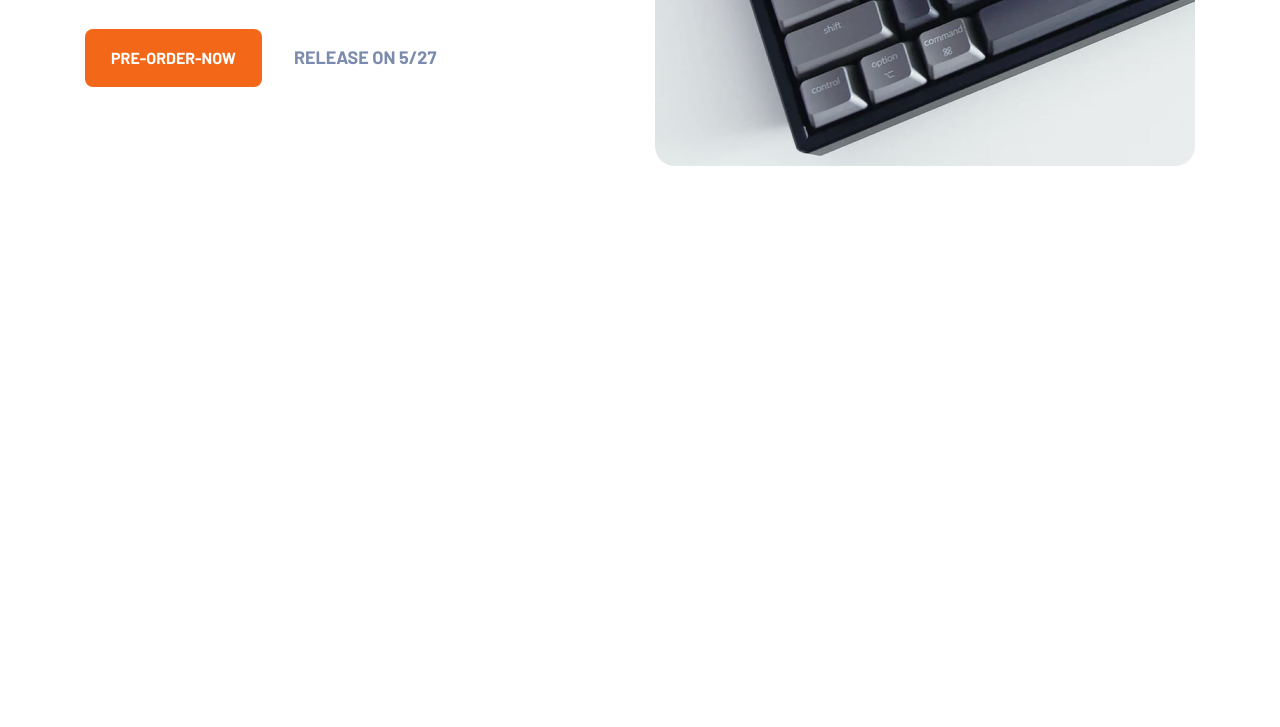
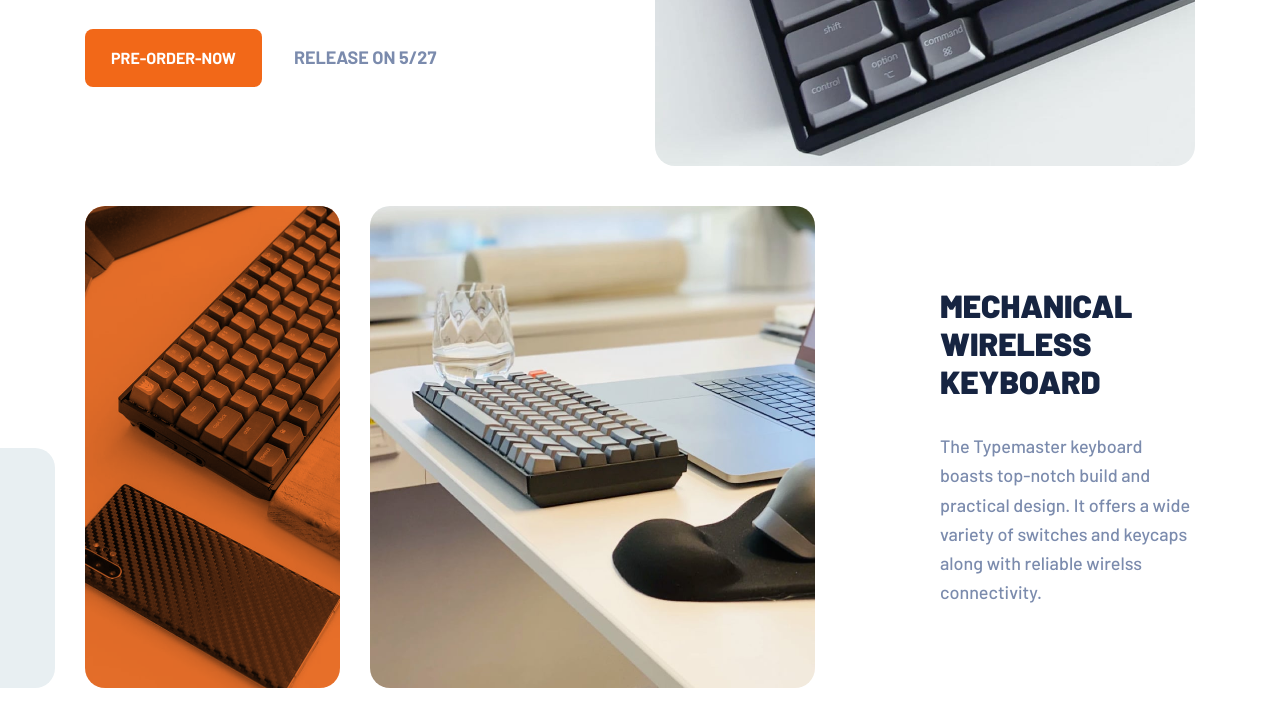
Before and after one commit to Anant-02/ProductLandingPage, a plain HTML site: page index.html in a window 1280 px wide. Shown: the part 491-1218 px from the top of the page. Before the commit the page ends 800 px from the top, so only its background shows below. Drawn offline with Linux system fonts and the light colour scheme.

Commit message:
Details Section done

```diff
--- a/index.html
+++ b/index.html
@@ -10,7 +10,7 @@
     <header>
       <nav class="grid-main topnav">
         <a href="">
-          <img src="" alt="LogoImage" />
+          <img src="assets/Shared/logo.svg" alt="LogoImage" />
         </a>
         <button class="button blue">PRE-ORDER-NOW</button>
       </nav>
@@ -44,6 +44,49 @@
         </picture>
         <div class="gray-block"></div>
       </section>
+      <section class="grid-main details">
+        <div class="gray-block"></div>
+        <picture class="details-image">
+          <source
+            media="(width >= 75em)"
+            srcset="assets/Desktop/image-phone-and-keyboard.jpg"
+          />
+          <source
+            media="(width >= 43.75)"
+            srcset="assets/Tablet/image-phone-and-keyboard.jpg"
+          />
+          <img
+            src="assets/Mobile/image-phone-and-keyboard.jpg"
+            alt="phone and keyboad"
+            width="744"
+            height="662"
+          />
+        </picture>
+        <picture class="details-image">
+          <source
+            media="(width >= 75em)"
+            srcset="assets/Desktop/image-glass-and-keyboard.jpg"
+          />
+          <source
+            media="(width >= 43.75)"
+            srcset="assets/Tablet/image-glass-and-keyboard.jpg"
+          />
+          <img
+            src="assets/Mobile/image-glass-and-keyboard.jpg"
+            alt="keyboad"
+            width="440"
+            height="386"
+          />
+        </picture>
+        <div class="details-text">
+          <h2 class="headline">MECHANICAL WIRELESS KEYBOARD</h2>
+          <p class="description">
+            The Typemaster keyboard boasts top-notch build and practical design.
+            It offers a wide variety of switches and keycaps along with reliable
+            wirelss connectivity.
+          </p>
+        </div>
+      </section>
     </main>
     <footer></footer>
   </body>
--- a/style.css
+++ b/style.css
@@ -47,6 +47,7 @@ body {
   margin: 0;
   padding-block: 24px;
   min-height: 100vh;
+  margin-bottom: 60vh;
 }
 
 h1,
@@ -63,6 +64,10 @@ h1 {
   max-width: 18ch;
 }
 
+h2 {
+  font-size: 2rem;
+}
+
 p {
   font-size: 1rem;
   font-size: clamp(
@@ -74,6 +79,10 @@ p {
   max-width: 45ch;
   line-height: 1.625;
   margin: 0;
+}
+
+p.small {
+  font-size: 1rem;
 }
 
 img {
@@ -123,6 +132,11 @@ button:hover {
   color: var(--white);
 }
 
+picture {
+  border-radius: 20px;
+  overflow: hidden;
+}
+
 .grid-main {
   display: grid;
   grid-template-columns: 4px repeat(3, calc((100% - 48px - 40px) / 3)) 4px;
@@ -165,7 +179,6 @@ button:hover {
 .hero-image {
   grid-column: 2/-1;
   border-radius: 20px 0 0 20px;
-  overflow: hidden;
 }
 
 .hero-image img {
@@ -180,7 +193,55 @@ button:hover {
   background-color: var(--gray-lt);
 }
 
+.details {
+  row-gap: var(--space-med);
+}
+
+.details-image {
+  align-self: stretch;
+}
+
+.details-image img {
+  width: 100%;
+  height: 100%;
+}
+
+.details-image:nth-child(2) {
+  grid-column: 1/3;
+  border-radius: 0 20px 20px 0;
+  position: relative;
+}
+
+.details-image:nth-child(2)::before {
+  content: '';
+  position:absolute;
+  inset: 0;
+  background-color: var(--orange);
+  opacity: 0.92;
+  mix-blend-mode: multiply;
+}
+
+.details-image:nth-child(3) {
+  grid-column: 3/-2;
+}
+
+.details-text {
+  grid-column: 2/-2;
+  text-align: center;
+  display: flex;
+  gap: 32px;
+  flex-direction: column;
+  align-items: center;
+}
+
+/* MEDIA QUERIES */
+
 @media (width >= 43.75em) {
+  :root {
+    --space-sm: 40px;
+    --space-md: 72px;
+  }
+
   body {
     padding-block: 40px;
   }
@@ -195,6 +256,10 @@ button:hover {
     column-gap: 30px;
   }
 
+  .hero {
+    padding-block-end: var(--space-sm);
+  }
+
   .hero-text {
     grid-column: 2/6;
   }
@@ -205,6 +270,22 @@ button:hover {
 
   .hero-image img {
     height: 26.5625rem;
+  }
+
+  .details-image:nth-child(2) {
+    grid-column: 2/4;
+    border-radius: 20px;
+  }
+
+  .details-image:nth-child(3) {
+    grid-column: 4/-2;;
+  }
+
+  .details-text {
+    flex-direction: row;
+    justify-content: space-between;
+    align-items: center;
+    text-align: left;
   }
 }
 
@@ -242,4 +323,24 @@ button:hover {
     grid-column: -2/-1;
     align-self: start;
   }
+
+  .details .gray-block {
+    grid-column: 1/2;
+    border-radius: 0 20px 20px 0;
+    align-self: end;
+  }
+
+  .details-image:nth-child(2) {
+    grid-column: 2/5;
+    border-radius: 20px;
+  }
+
+  .details-image:nth-child(3) {
+    grid-column: 5/10;;
+  }
+
+  .details-text {
+    grid-column: 11/-2;
+    flex-direction: column;
+  }
 }
```
Also changed, not shown: assets/Desktop/image-glass-and-keyboard.jpg (added), assets/Desktop/image-phone-and-keyboard.jpg (added), assets/Mobile/image-glass-and-keyboard.jpg (added), assets/Mobile/image-phone-and-keyboard.jpg (added), assets/Shared/logo.svg (added), assets/Tablet/image-glass-and-keyboard.jpg (added), assets/Tablet/image-phone-and-keyboard.jpg (added).
